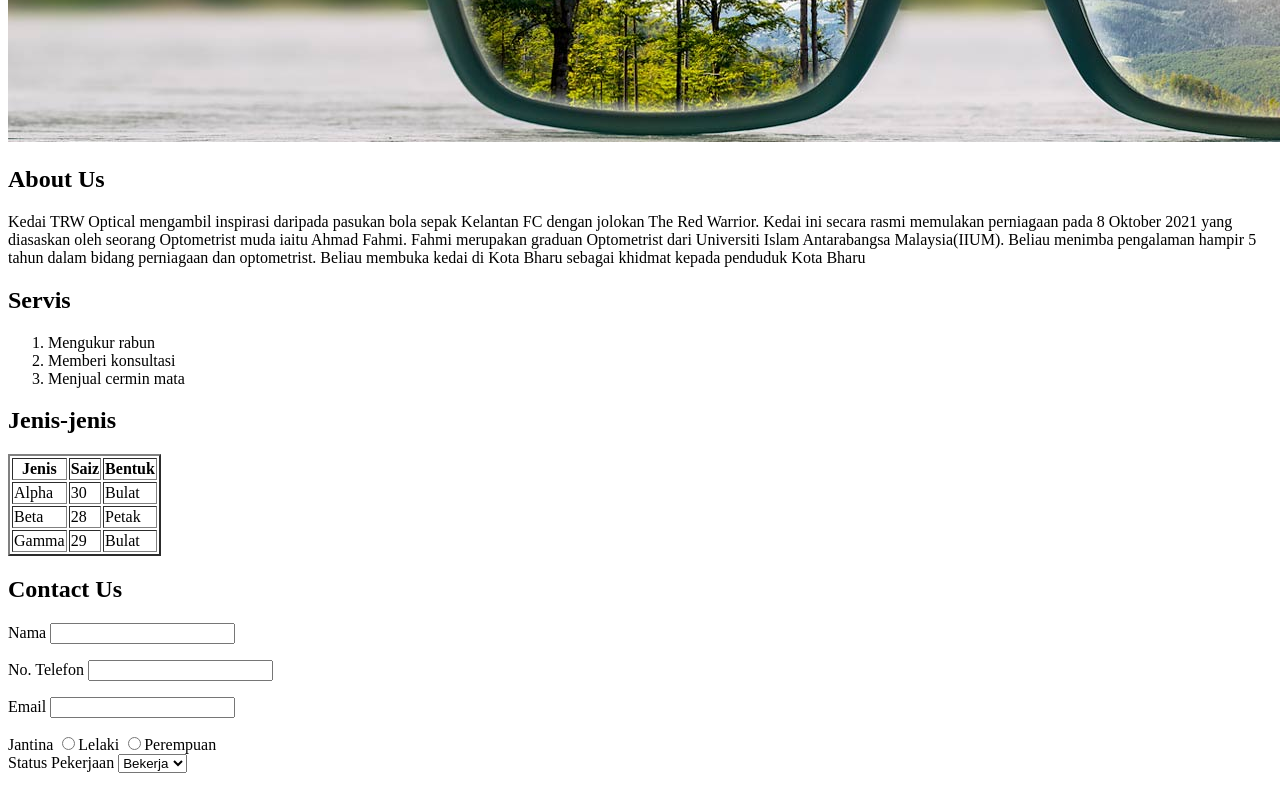
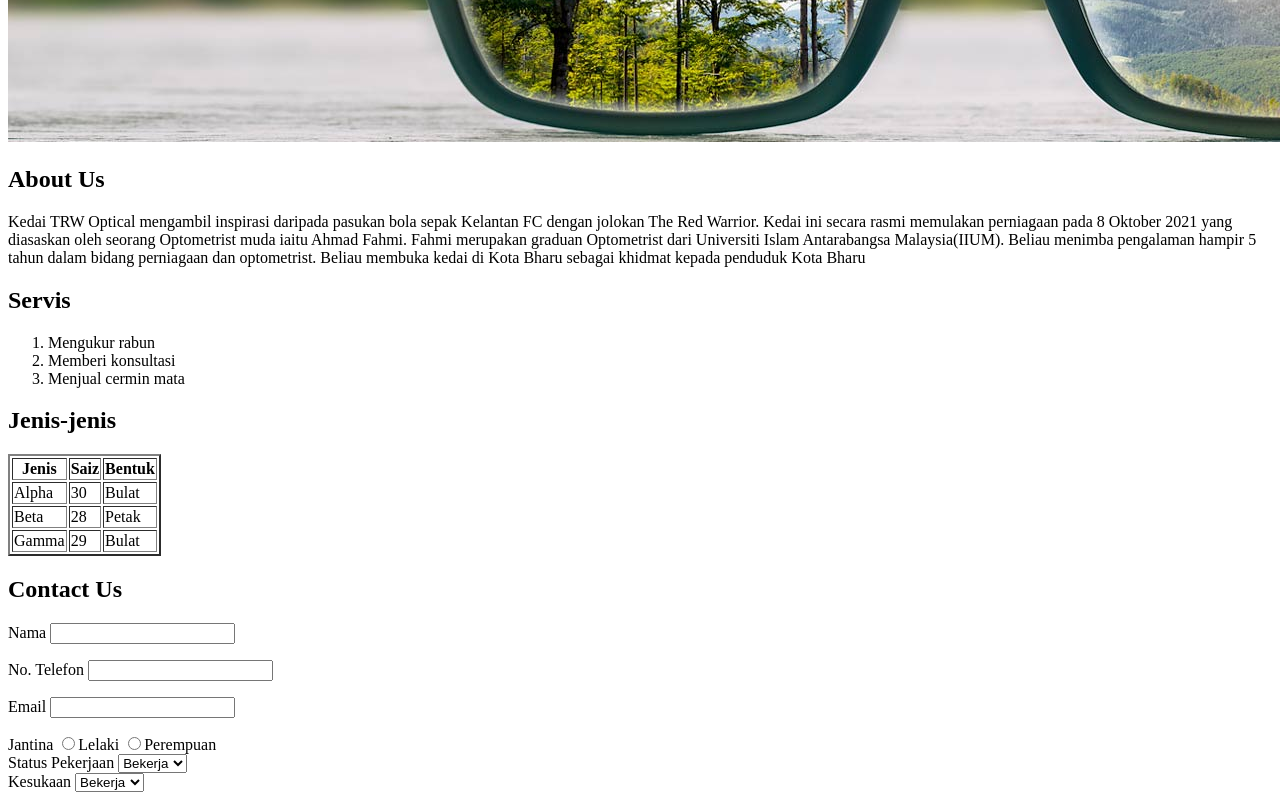
Before and after one commit to nazhansukri11/WebProject, a plain HTML site: page index.html in a window 1280 px wide. Shown: the part 316-1116 px from the top of the page. Drawn offline with Linux system fonts and the light colour scheme.

Commit message:
Tambah option favourite

```diff
--- a/index.html
+++ b/index.html
@@ -119,6 +119,16 @@
         </div>
 
 
+        <div>
+            <label for="status">Kesukaan</label>
+
+            <select name="status" id="status">
+                <option value="bulat">Bekerja</option>
+                <option value="petak">Bersara</option>
+                <option value="fullframe">Pelajar</option>
+            </select>
+        </div>
+
 
 
 
```
